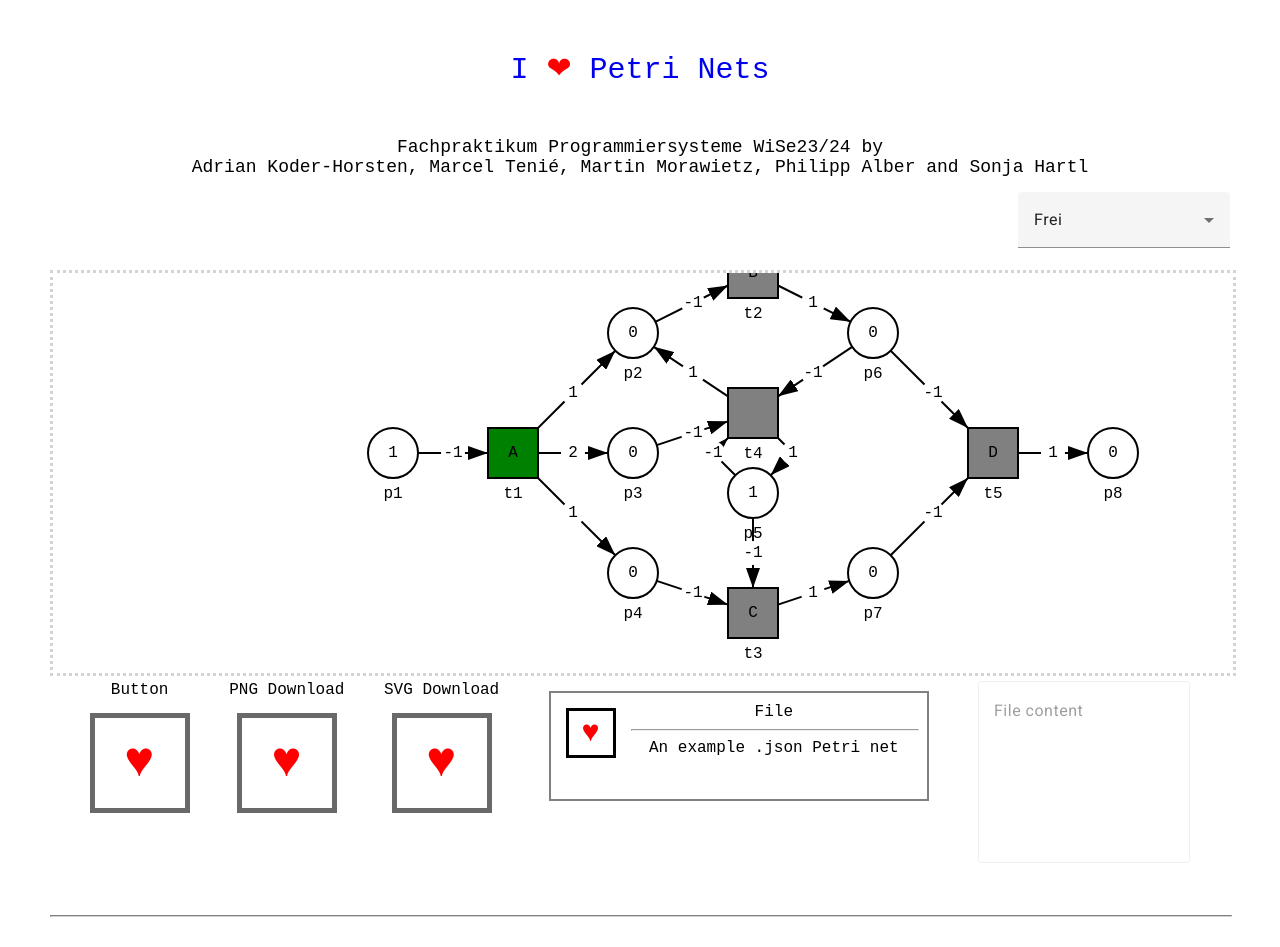
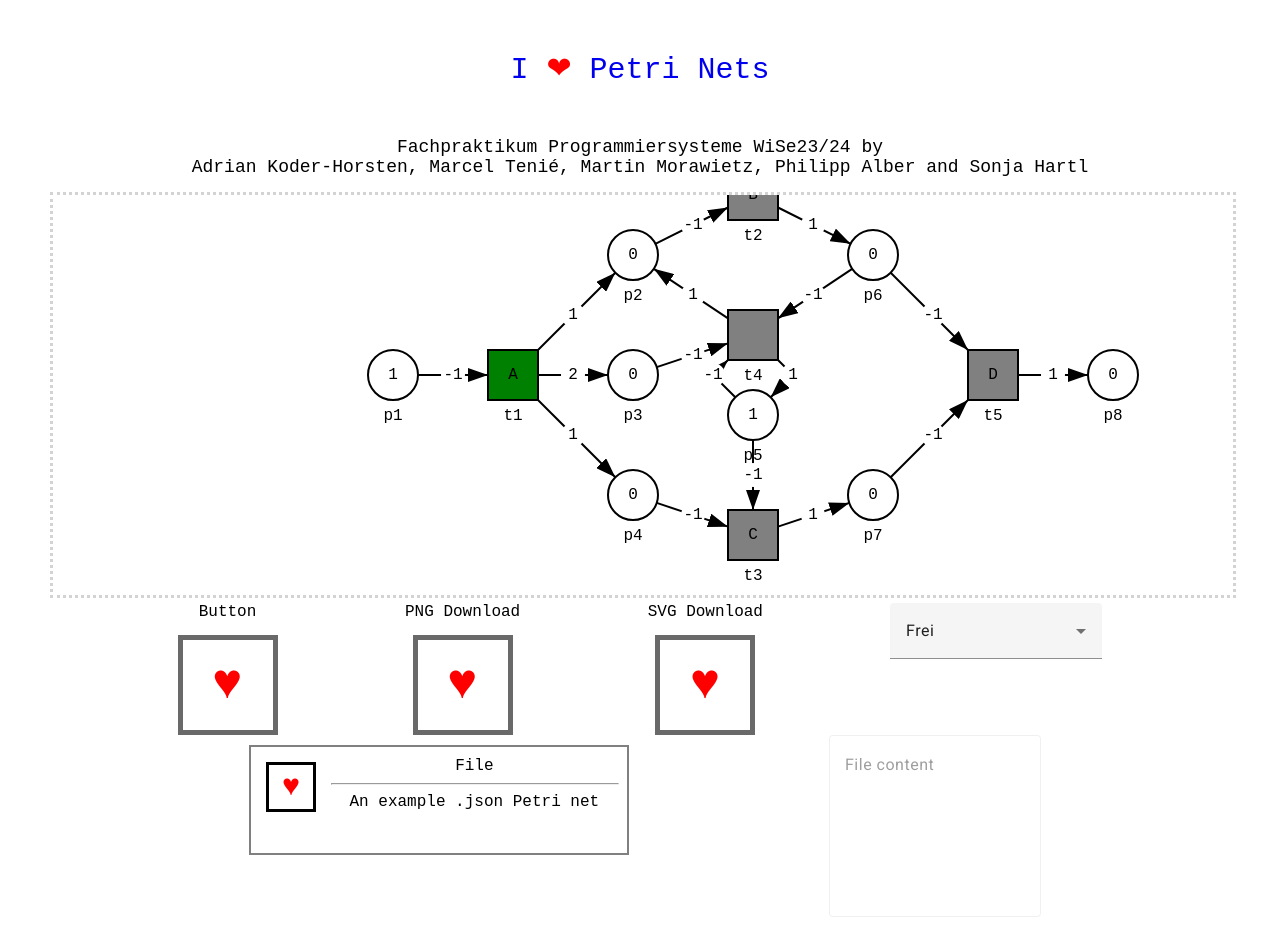
Before and after one commit to krausality/PNML_Frontend, an Angular app: page / in a window 1280 px wide. Shown: the top 947 px of the page. Built offline with nearby package versions, Linux system fonts and the light colour scheme.

Commit message:
Moved menubar under petri-net

```diff
--- a/src/app/app.component.html
+++ b/src/app/app.component.html
@@ -7,15 +7,22 @@
     </h2>
 
     <!--    Main content    -->
+
     <app-petri-net class="padding full-size" (fileContent)="processSourceChange($event)"></app-petri-net>
 
-
     <div fxLayout="row" fxLayoutAlign="space-evenly start">
+        <!-- Preliminary place for menu buttons -->
         <app-example-button title="Button"></app-example-button>
 
         <app-example-button title="PNG Download" (click)="downloadImage('image/png', 'pngExport.png')"></app-example-button>
 
         <app-example-button title="SVG Download" (click)="downloadSvg()"></app-example-button>
+
+        <app-layout-switch></app-layout-switch>
+    </div>
+
+    <div fxLayout="row" fxLayoutAlign="space-evenly start">
+
 
         <app-example-file title="File" link="assets/example.json" description="An example .json Petri net"></app-example-file>
 
--- a/src/app/tr-components/petri-net/petri-net.component.html
+++ b/src/app/tr-components/petri-net/petri-net.component.html
@@ -1,8 +1,3 @@
-<!-- Preliminary place for menu buttons -->
-<div>
-    <app-layout-switch></app-layout-switch>
-</div>
-
 <svg #drawingArea class="canvas" id="drawingArea"
     (drop)="processDropEvent($event)"
     (dragover)="prevent($event)"
```
